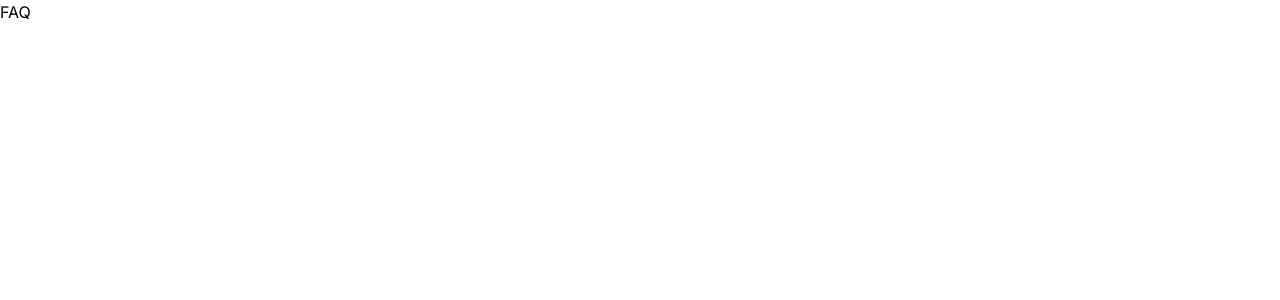
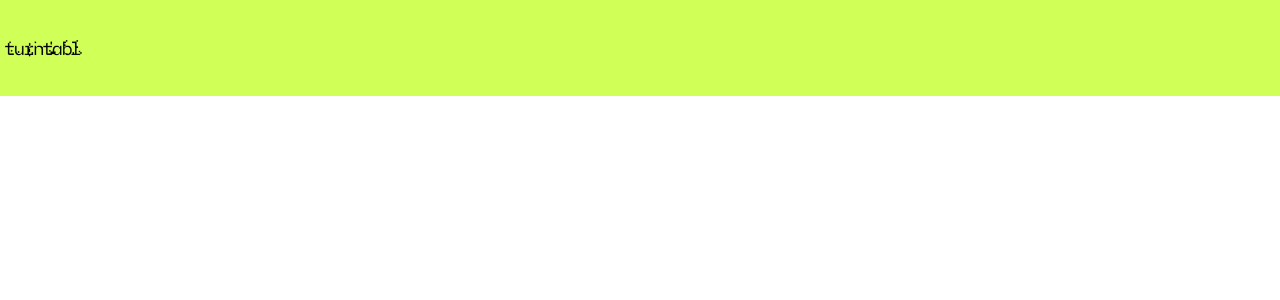
Before and after one commit to marzafiee/nextjs-employee-faq, a Next.js app: page / in a window 1280 px wide. Shown: the top 300 px of the page. Built offline with nearby package versions, Linux system fonts and the light colour scheme.

Commit message:
updated metadata of the project

```diff
--- a/app/layout.tsx
+++ b/app/layout.tsx
@@ -2,6 +2,7 @@ import type { Metadata } from "next";
 import { JetBrains_Mono } from "next/font/google";
 import { Inter } from "next/font/google";
 import "./globals.css";
+import ResponsiveNav from "../components/FAQ Home/Navbar/ResponsiveNav";
 
 const font=Inter({
   weight: ['400', '500', '600', '700', '800'],
@@ -33,6 +34,7 @@ export default function RootLayout({
       <body
         className={`${font.className} antialiased`}
       >
+        <ResponsiveNav />
         {children}
       </body>
     </html>
```
